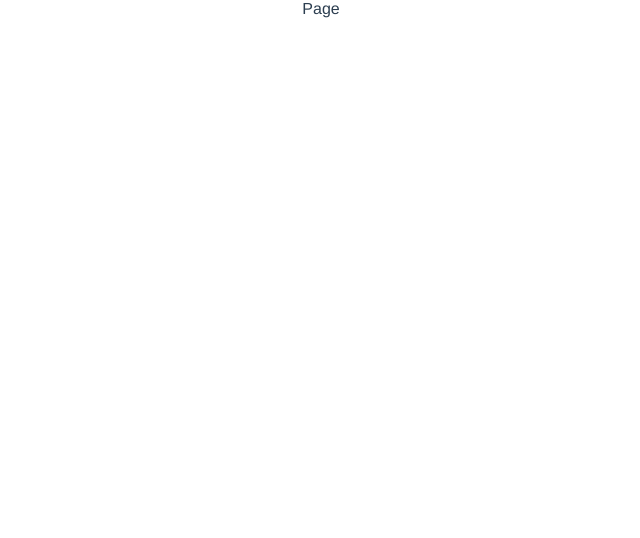
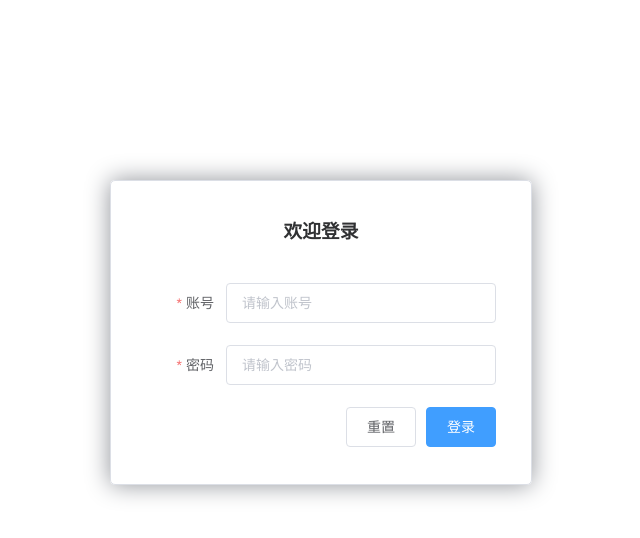
Before and after one commit to JusChui/testvue, a Vue app: page /login in a window 1280 px wide. Shown: the top 538 px of the page, without its empty margins (319-959 px from the left). Built offline with nearby package versions, Linux system fonts and the light colour scheme.

Commit message:
add login page

```diff
--- a/src/router/index.js
+++ b/src/router/index.js
@@ -26,6 +26,11 @@
       }]
     },
     {
+      path: '/home',
+      name: 'HelloWorld',
+      component: HelloWorld
+    },
+    {
       path: '/login',
       component: () => import("../views/Test")
     }
--- a/src/views/Test.vue
+++ b/src/views/Test.vue
@@ -1,15 +1,84 @@
 <template>
   <div>
-    Page
+    <el-form ref="loginForm" :model="form" :rules="rules" label-width="80px" class="login-box">
+      <h3 class="login-title">欢迎登录</h3>
+      <el-form-item label="账号" prop="username">
+        <el-input type="text" placeholder="请输入账号" v-model="form.username"/>
+      </el-form-item>
+      <el-form-item label="密码" prop="password">
+        <el-input type="password" placeholder="请输入密码" v-model="form.password"/>
+      </el-form-item>
+      <el-form-item>
+        <el-button @click="resetForm('ruleForm')">重置</el-button>
+        <el-button type="primary" v-on:click="onSubmit('loginForm')">登录</el-button>
+      </el-form-item>
+    </el-form>
   </div>
 </template>
 
 <script>
 export default {
-  name: "Test"
+  name: "Test",
+  data() {
+    return {
+      form: {
+        username: '',
+        password: ''
+      },
+
+      // 表单验证，需要在 el-form-item 元素中增加 prop 属性
+      rules: {
+        username: [
+          {required: true, message: '账号不可为空', trigger: 'blur'}
+        ],
+        password: [
+          {required: true, message: '密码不可为空', trigger: 'blur'}
+        ]
+      },
+
+    }
+  },
+  methods: {
+    onSubmit(formName) {
+      // 为表单绑定验证功能
+      this.$refs[formName].validate((valid) => {
+        if (valid) {
+          // 使用 vue-router 路由到指定页面，该方式称之为编程式导航
+          //todo 需向后端发送登录请求并判断，进行重定向
+          // this.$axios.post()
+          this.$router.push("/home");
+        } else {
+
+          return false;
+        }
+      });
+    },
+    resetForm(formName) {
+      this.$refs[formName].resetFields();
+    }
+  }
 }
 </script>
 
-<style scoped>
+<style>
+.login-box {
+  border: 1px solid #DCDFE6;
+  width: 350px;
+  margin: 180px auto;
+  padding: 35px 35px 15px 35px;
+  border-radius: 5px;
+  -webkit-border-radius: 5px;
+  -moz-border-radius: 5px;
+  box-shadow: 0 0 25px #909399;
+}
 
+.login-title {
+  text-align: center;
+  margin: 0 auto 40px auto;
+  color: #303133;
+}
+
+.el-form-item__content {
+  text-align: end;
+}
 </style>
```
